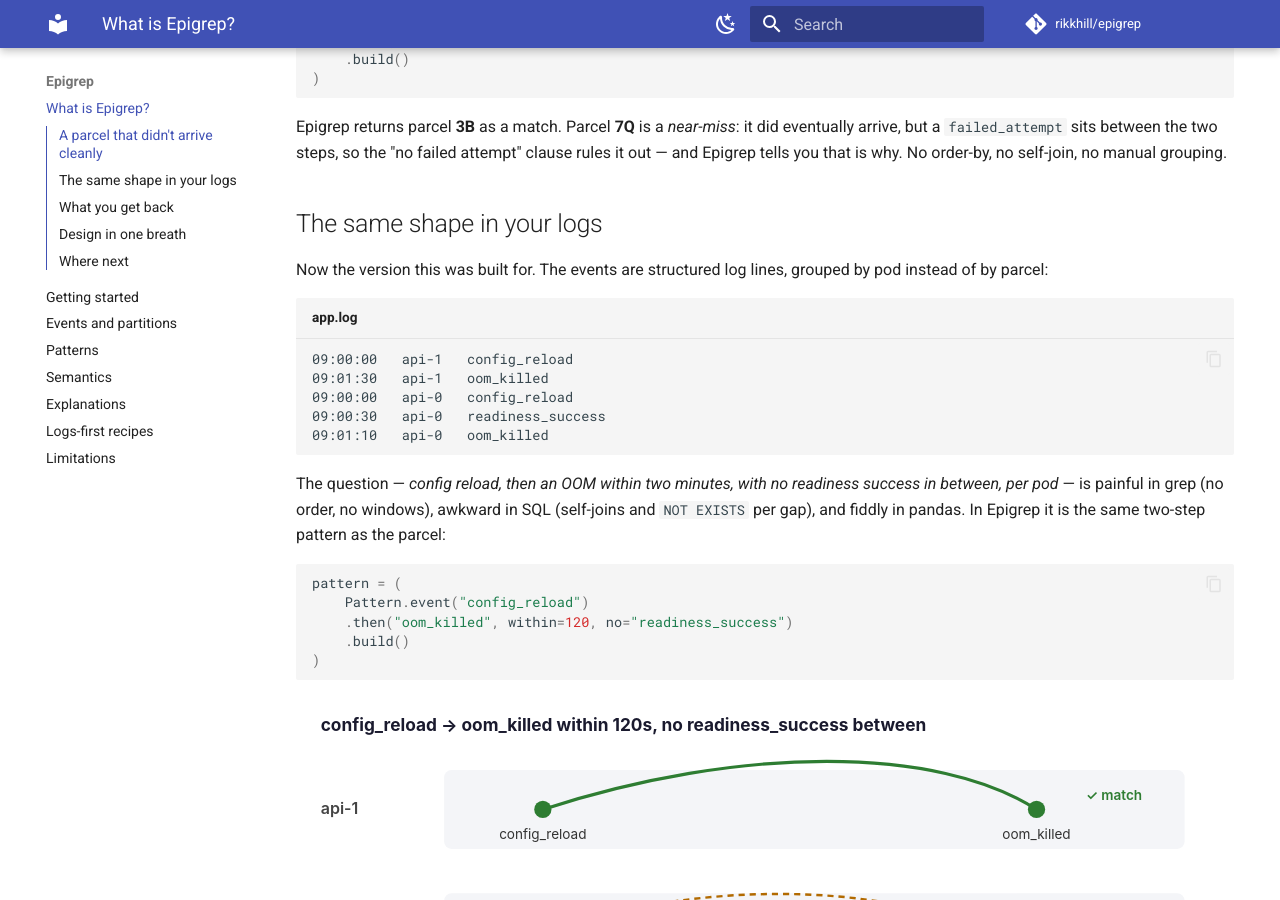
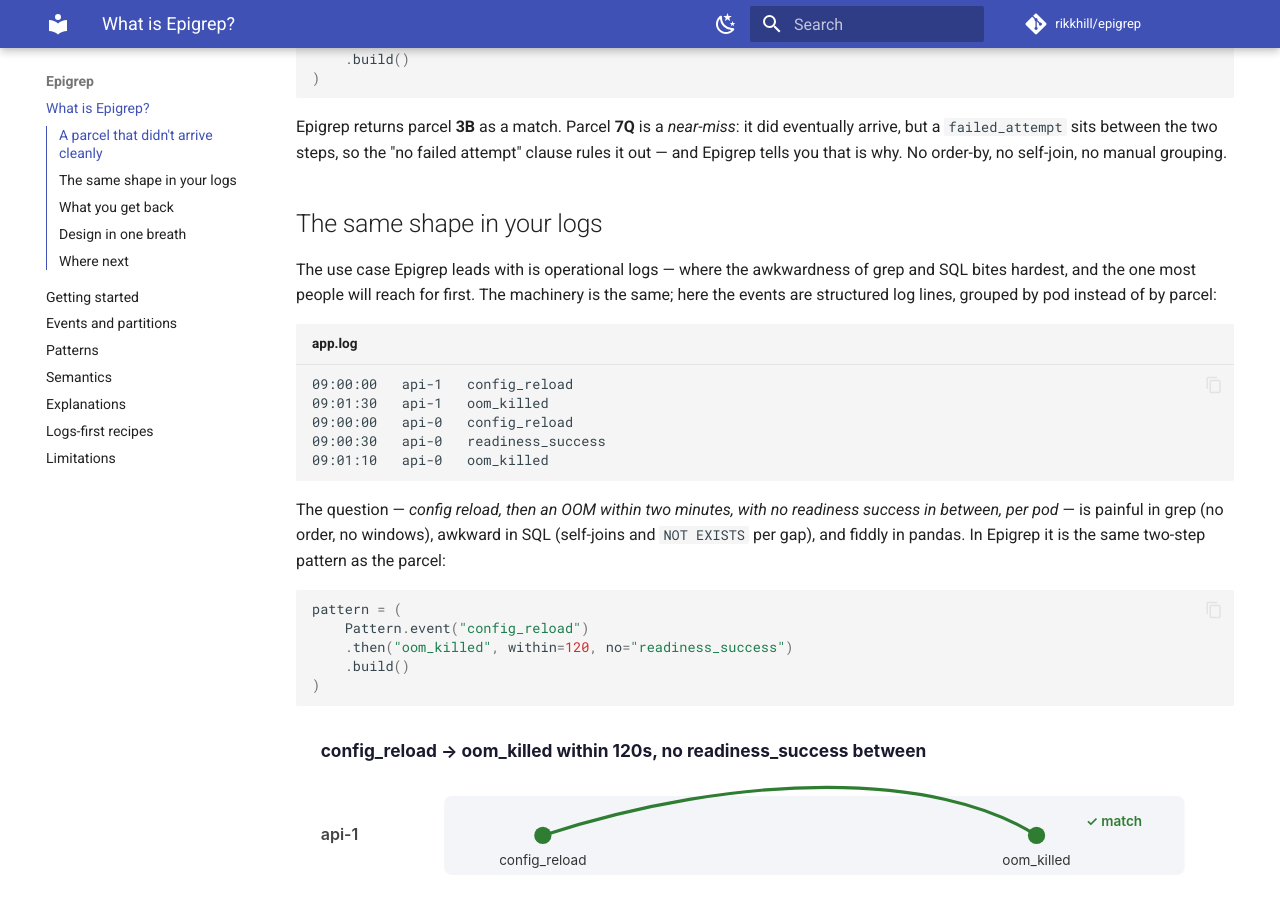
Before and after one commit to rikkhill/epigrep, an MkDocs documentation site: the page built from docs/index.md, in a window 1280 px wide and 900 px high, scrolled down 768 px. Built offline with MkDocs 1.6.1 and Material for MkDocs 9.7.7, drawn with Linux system fonts in a browser that asks for light colours; comment, search, counter and statistics services are not loaded.

Commit message:
Reframe the logs section to not dismiss other use cases
"Now the version this was built for" implied Epigrep is only for logs. Logs
are the lead use case, not the only one — reword to position logs as where
the grep/SQL pain is sharpest while keeping the machinery general.

Co-Authored-By: Claude Opus 4.8 <noreply@anthropic.com>

````diff
--- a/docs/index.md
+++ b/docs/index.md
@@ -43,8 +43,10 @@ order-by, no self-join, no manual grouping.
 
 ## The same shape in your logs
 
-Now the version this was built for. The events are structured log lines, grouped
-by pod instead of by parcel:
+The use case Epigrep leads with is operational logs — where the awkwardness of
+grep and SQL bites hardest, and the one most people will reach for first. The
+machinery is the same; here the events are structured log lines, grouped by pod
+instead of by parcel:
 
 ```text title="app.log"
 09:00:00   api-1   config_reload
````
